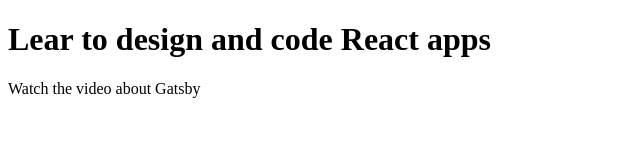
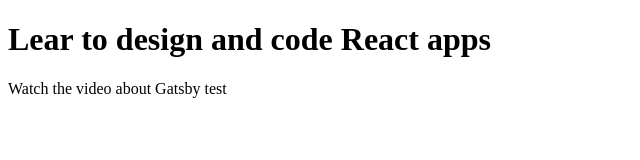
Before and after one commit to ValiaKu/kiddr, a Gatsby site: page / in a window 1280 px wide. Shown: the full height of the page, 0-640 px from the left. Built offline with nearby package versions, Linux system fonts and the light colour scheme; Gatsby itself is replaced by a stand-in of ours.

Commit message:
watch button text

```diff
--- a/src/pages/index.js
+++ b/src/pages/index.js
@@ -4,7 +4,7 @@
   return (
     <div>
       <h1>Lear to design and code React apps</h1>
-      <p>Watch the video about Gatsby</p>
+      <p>Watch the video about Gatsby test</p>
     </div>
   );
 };
```
